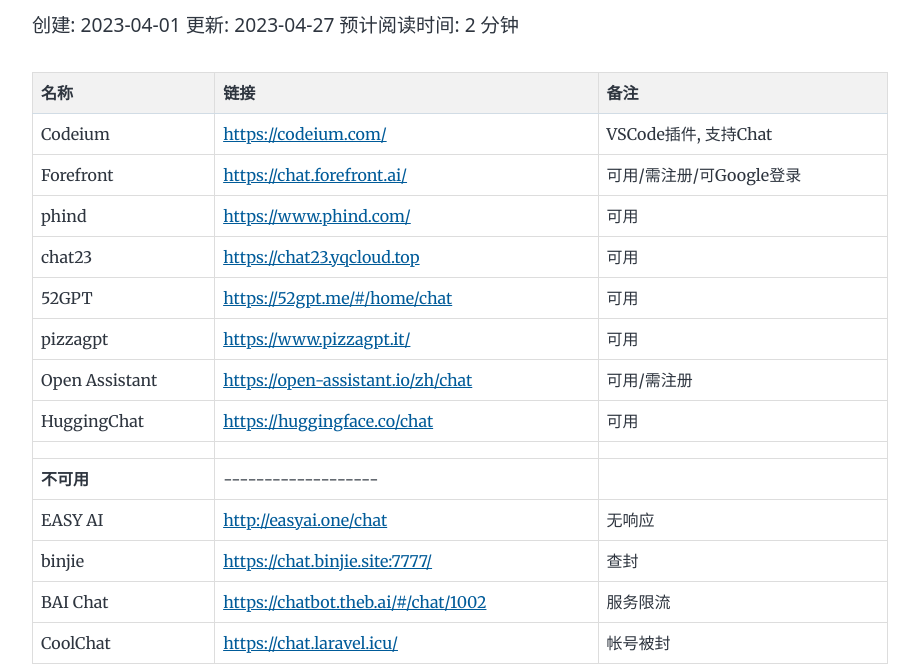
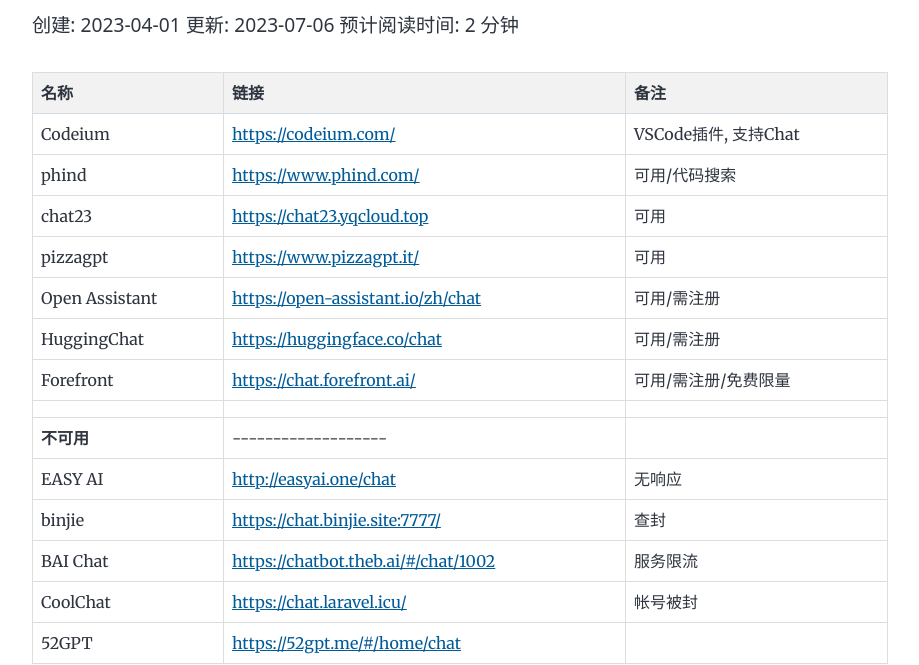
Before and after one commit to anaer/blog, a Gatsby site: page /230401-chatgpt-service/ in a window 1280 px wide. Shown: the part 168-833 px from the top of the page, without its empty margins (180-1099 px from the left). Built offline with nearby package versions, Linux system fonts and the light colour scheme; Gatsby itself is replaced by a stand-in of ours.

Commit message:
更新chatgpt

```diff
--- a/src/posts/230401-chatgpt-service/index.md
+++ b/src/posts/230401-chatgpt-service/index.md
@@ -3,24 +3,24 @@
 date: "2023-04-01T01:24:37.121Z"
 tags:
   - chatgpt
-last_updated: "2023-04-27T10:08:01.000Z"
+last_updated: "2023-07-06T17:31:18.000Z"
 ---
 
-| 名称           | 链接                                | 备注                     |
-| -------------- | ----------------------------------- | ------------------------ |
-| Codeium        | https://codeium.com/                | VSCode插件, 支持Chat     |
-| Forefront      | https://chat.forefront.ai/          | 可用/需注册/可Google登录 |
-| phind          | https://www.phind.com/              | 可用                     |
-| chat23         | https://chat23.yqcloud.top          | 可用                     |
-| 52GPT          | https://52gpt.me/#/home/chat        | 可用                     |
-| pizzagpt       | https://www.pizzagpt.it/            | 可用                     |
-| Open Assistant | https://open-assistant.io/zh/chat   | 可用/需注册              |
-| HuggingChat    | https://huggingface.co/chat         | 可用                     |
-|                |                                     |                          |
-| **不可用**     | -------------------                 |                          |
-| EASY AI        | http://easyai.one/chat              | 无响应                   |
-| binjie         | https://chat.binjie.site:7777/      | 查封                     |
-| BAI Chat       | https://chatbot.theb.ai/#/chat/1002 | 服务限流                 |
-| CoolChat       | https://chat.laravel.icu/           | 帐号被封                 |
+| 名称           | 链接                                | 备注                 |
+| -------------- | ----------------------------------- | -------------------- |
+| Codeium        | https://codeium.com/                | VSCode插件, 支持Chat |
+| phind          | https://www.phind.com/              | 可用/代码搜索        |
+| chat23         | https://chat23.yqcloud.top          | 可用                 |
+| pizzagpt       | https://www.pizzagpt.it/            | 可用                 |
+| Open Assistant | https://open-assistant.io/zh/chat   | 可用/需注册          |
+| HuggingChat    | https://huggingface.co/chat         | 可用/需注册          |
+| Forefront      | https://chat.forefront.ai/          | 可用/需注册/免费限量 |
+|                |                                     |                      |
+| **不可用**     | -------------------                 |                      |
+| EASY AI        | http://easyai.one/chat              | 无响应               |
+| binjie         | https://chat.binjie.site:7777/      | 查封                 |
+| BAI Chat       | https://chatbot.theb.ai/#/chat/1002 | 服务限流             |
+| CoolChat       | https://chat.laravel.icu/           | 帐号被封             |
+| 52GPT          | https://52gpt.me/#/home/chat        |                      |
 
 [ChatGPT 服务列表](https://github.com/xx025/carrot)
```
